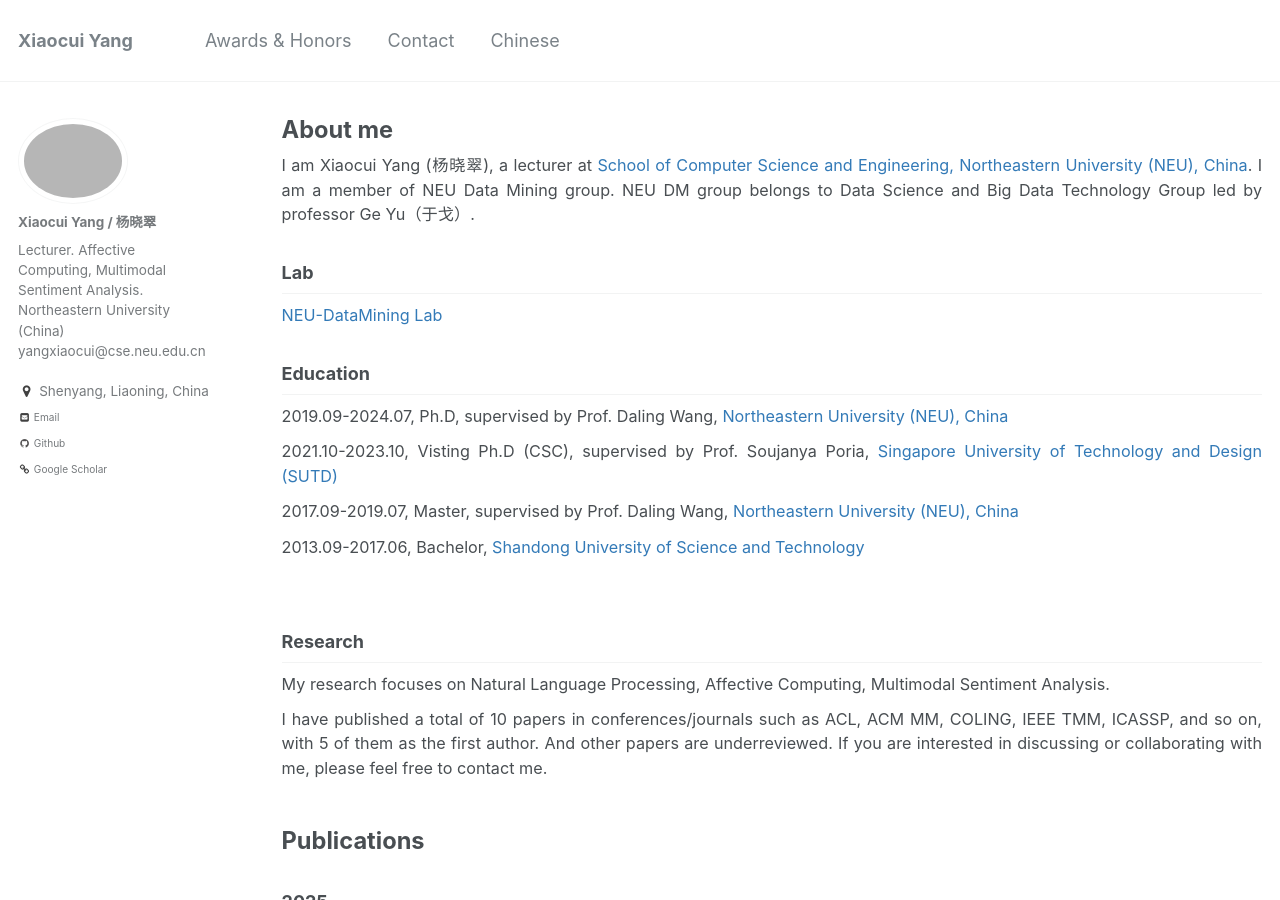
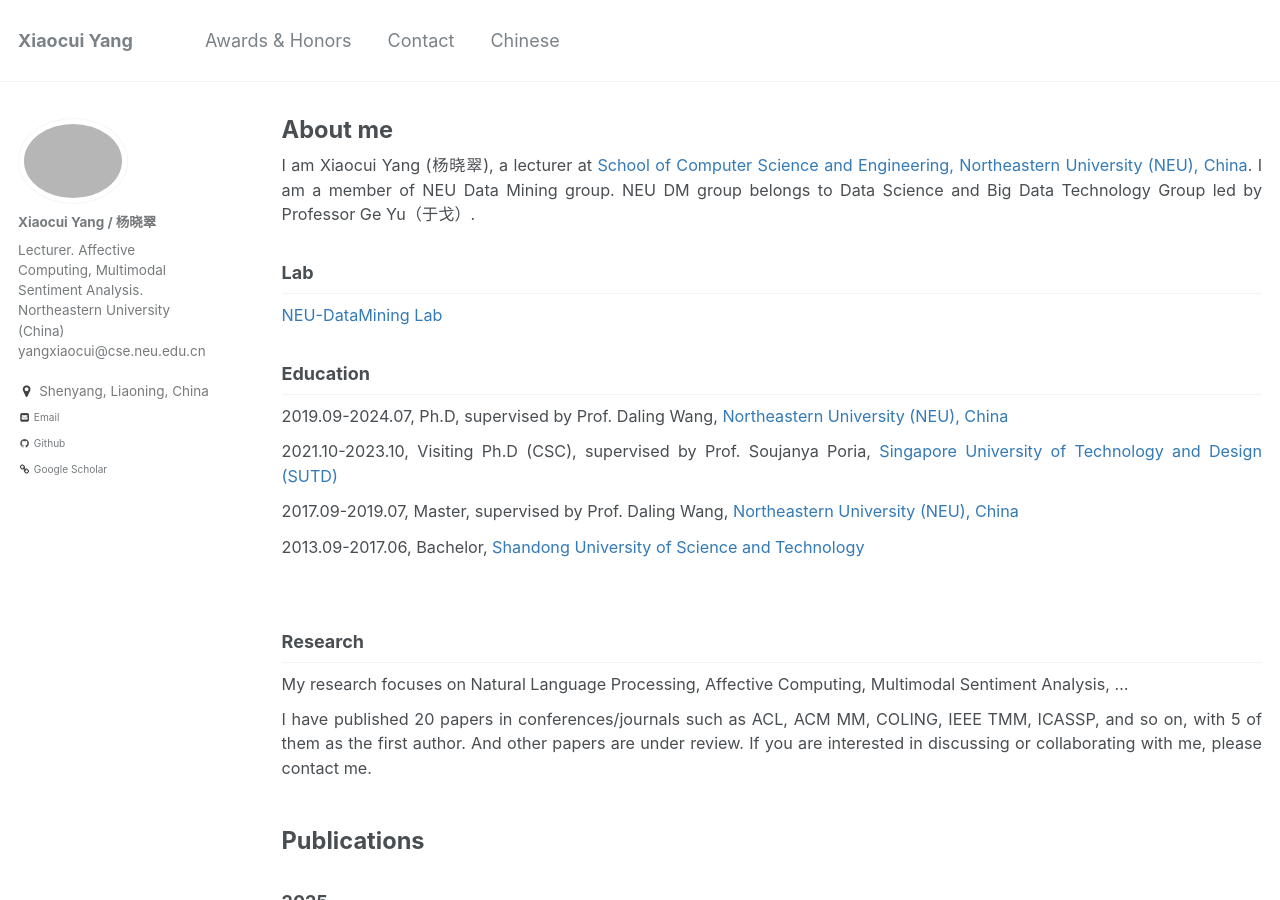
Before and after one commit to YangXiaocui1215/yangxiaocui1215.github.io, a Jekyll site: the page built from _pages/about.md, in a window 1280 px wide and 900 px high. Built offline with Jekyll 4.4.1, drawn with Linux system fonts in a browser that asks for light colours.

Commit message:
Update about.md

```diff
--- a/_pages/about.md
+++ b/_pages/about.md
@@ -10,7 +10,7 @@ redirect_from:
 
 
 I am Xiaocui Yang (杨晓翠), a lecturer at [School of Computer Science and Engineering, Northeastern University (NEU), China](https://www.neu.edu.cn/).
-I am a member of NEU Data Mining group. NEU DM group belongs to Data Science and Big Data Technology Group led by professor Ge Yu（于戈）.
+I am a member of NEU Data Mining group. NEU DM group belongs to Data Science and Big Data Technology Group led by Professor Ge Yu（于戈）.
 
 ## Lab
 [NEU-DataMining Lab](https://neu-datamining.github.io/)
@@ -21,7 +21,7 @@ I am a member of NEU Data Mining group. NEU DM group belongs to Data Science and
 
 2019.09-2024.07, Ph.D, supervised by Prof. Daling Wang, [Northeastern University (NEU), China](https://www.neu.edu.cn/)
 
-2021.10-2023.10, Visting Ph.D (CSC), supervised by Prof. Soujanya Poria, [Singapore University of Technology and Design (SUTD)](https://www.sutd.edu.sg/)
+2021.10-2023.10, Visiting Ph.D (CSC), supervised by Prof. Soujanya Poria, [Singapore University of Technology and Design (SUTD)](https://www.sutd.edu.sg/)
 
 2017.09-2019.07, Master, supervised by Prof. Daling Wang, [Northeastern University (NEU), China](https://www.neu.edu.cn/)
 
@@ -32,10 +32,10 @@ I am a member of NEU Data Mining group. NEU DM group belongs to Data Science and
 
 ## Research
 
-My research focuses on Natural Language Processing, Affective Computing, Multimodal Sentiment Analysis.
+My research focuses on Natural Language Processing, Affective Computing, Multimodal Sentiment Analysis, ...
 
-I have published a total of 10 papers in conferences/journals such as ACL, ACM MM, COLING, IEEE TMM, ICASSP, and so on, with 5 of them as the first author. And other papers are underreviewed.
-If you are interested in discussing or collaborating with me, please feel free to contact me.
+I have published 20 papers in conferences/journals such as ACL, ACM MM, COLING, IEEE TMM, ICASSP, and so on, with 5 of them as the first author. And other papers are under review.
+If you are interested in discussing or collaborating with me, please contact me.
 
 
 <br>
```
